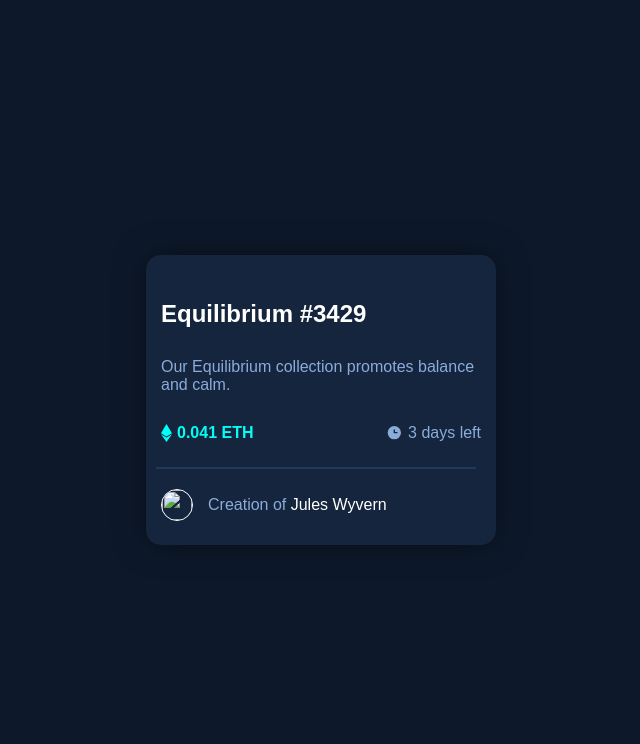
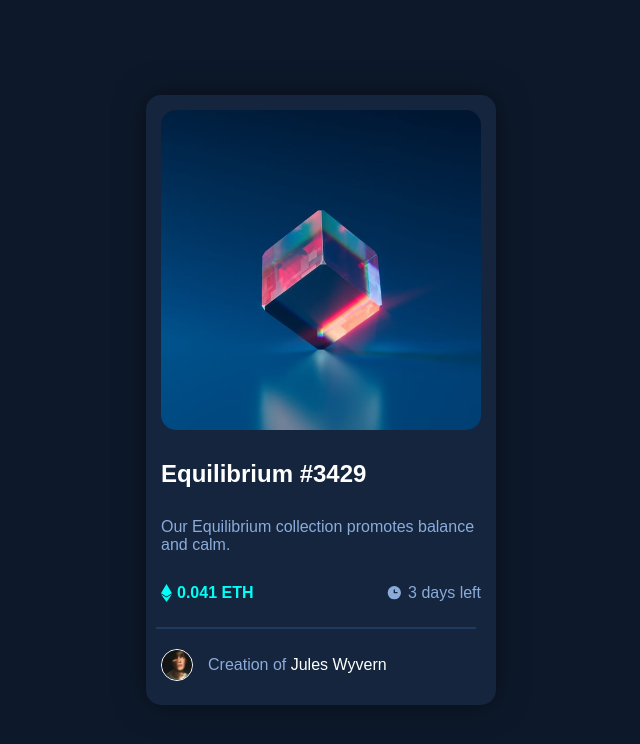
Before and after one commit to AbelMV29/NFT-Page, a plain HTML site: page index.html in a window 1280 px wide. Shown: the whole page, without its empty margins (319-959 px from the left). Drawn offline with Linux system fonts and the light colour scheme; the site is published under a folder, as on GitHub Pages, so addresses that start at the root find nothing; a web font is replaced by a local one.

Commit message:
Images submit repaired

```diff
--- a/index.html
+++ b/index.html
@@ -10,7 +10,7 @@
 <body>
     <div class="container">
         <div class="cubo-hover">
-            <img id="cubo" src="/images/image-equilibrium.jpg" alt="">
+            <img id="cubo" src="images/image-equilibrium.jpg" alt="">
             <div class="vista">
                 <svg width="48" height="48" xmlns="http://www.w3.org/2000/svg"><g fill="none" fill-rule="evenodd"><path d="M0 0h48v48H0z"/><path d="M24 9C14 9 5.46 15.22 2 24c3.46 8.78 12 15 22 15 10.01 0 18.54-6.22 22-15-3.46-8.78-11.99-15-22-15Zm0 25c-5.52 0-10-4.48-10-10s4.48-10 10-10 10 4.48 10 10-4.48 10-10 10Zm0-16c-3.31 0-6 2.69-6 6s2.69 6 6 6 6-2.69 6-6-2.69-6-6-6Z" fill="#FFF" fill-rule="nonzero"/></g></svg>
             </div>
@@ -29,7 +29,7 @@
         </div>
         <div class="linea"></div>
         <div class="autor">
-            <img class="avatar" src="/images/image-avatar.png" alt="">
+            <img class="avatar" src="images/image-avatar.png" alt="">
             <p>Creation of <span class="autor-name">Jules Wyvern</span></p>
         </div>
     </div>
```
